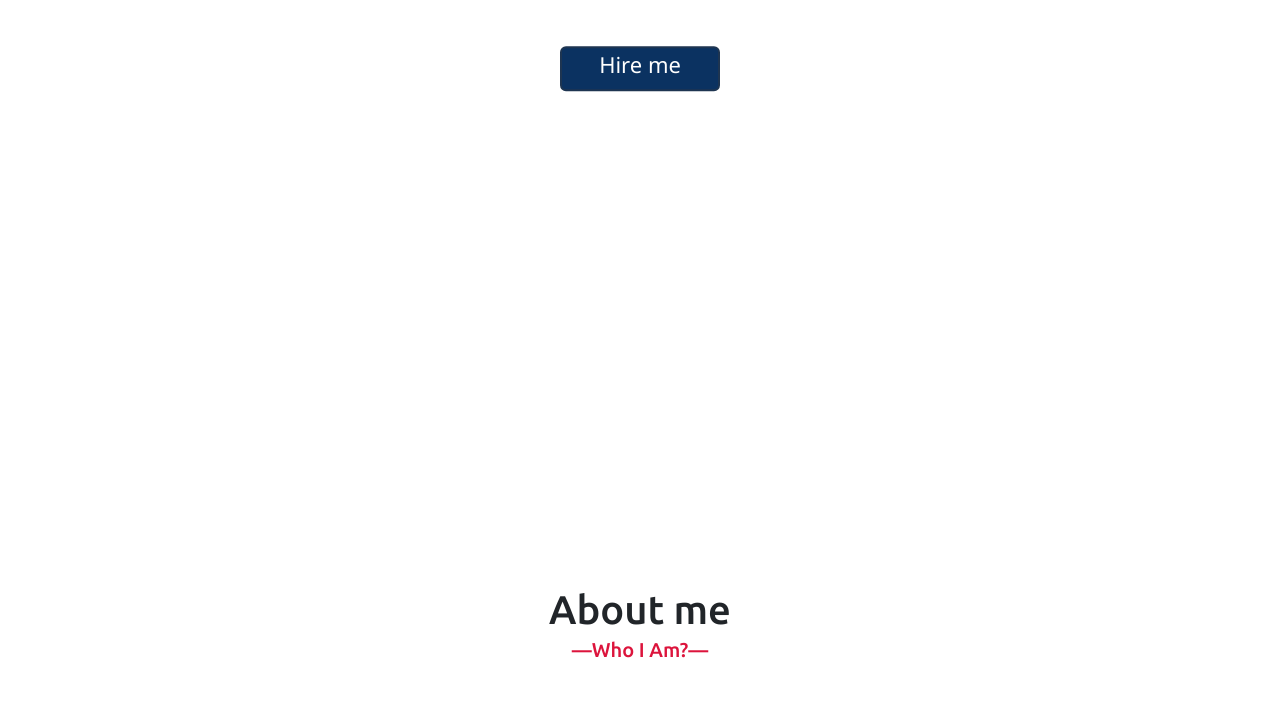
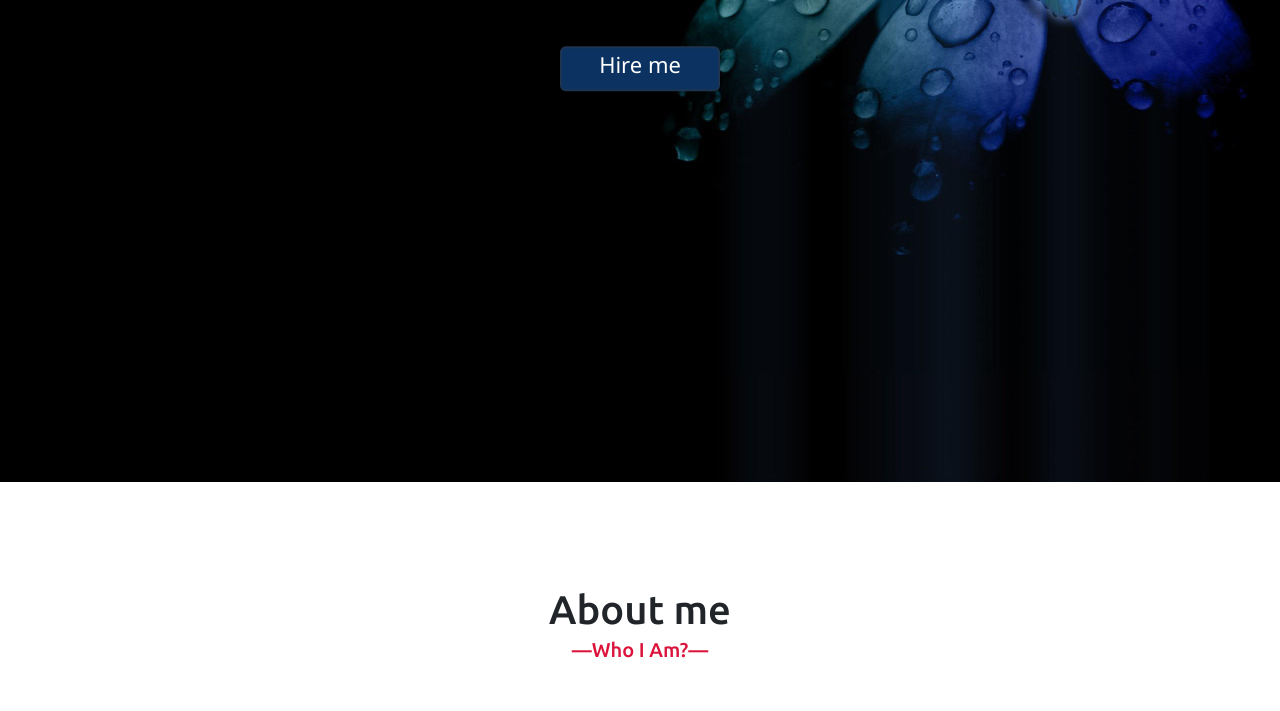
Before and after one commit to Amruta-Mehare/Portfolio-Website, a plain HTML site: page index.html in a window 1280 px wide. Shown: the part 318-1029 px from the top of the page. Drawn offline with nearby package versions, Linux system fonts and the light colour scheme; the site is published under a folder, as on GitHub Pages, so addresses that start at the root find nothing.

Commit message:
Updated HTML, CSS, and other files

```diff
--- a/style.css
+++ b/style.css
@@ -5,7 +5,7 @@
   position: relative;
   background-size: cover;
   height: 100vh;
-  background-image: url('/images/Background_image_new.jpeg');
+  background-image: url('images/Background_image_new.jpeg');
 }
 
 * {
```
